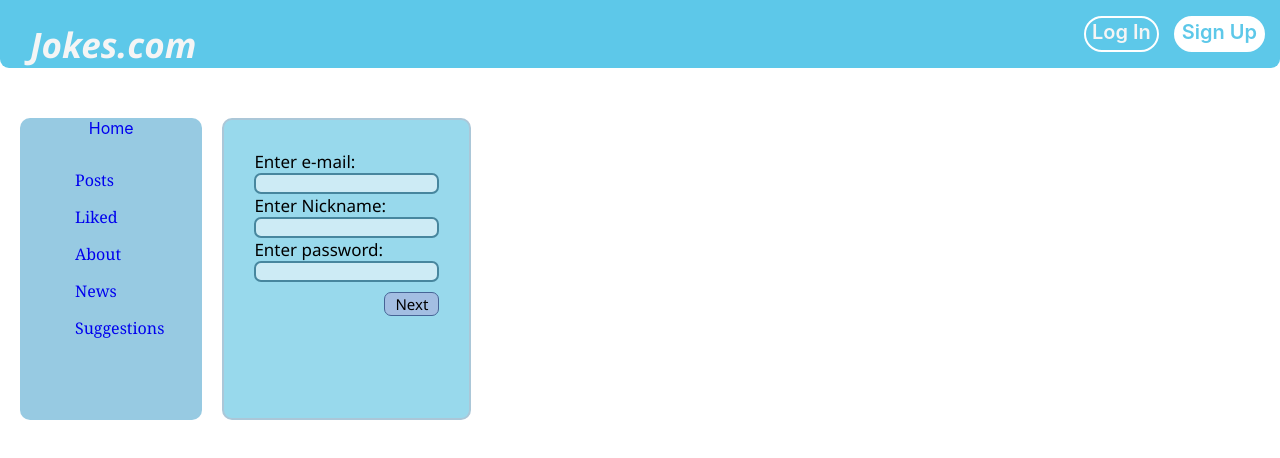
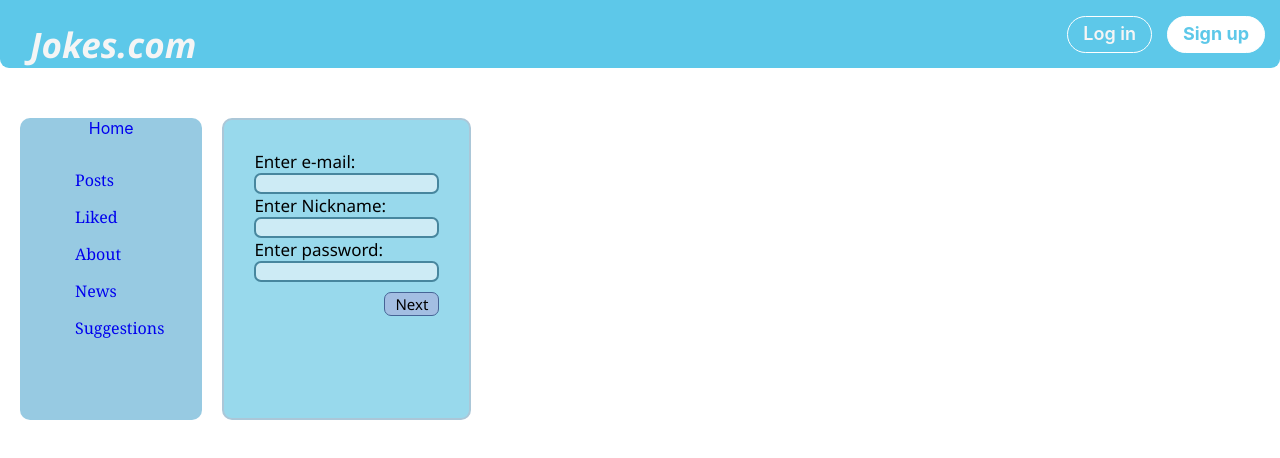
Before and after one commit to SergeyTsukanov/anekdot_site, a React (Create React App) app in the folder client/: page /signup in a window 1280 px wide. Shown: the top 458 px of the page. Built offline with nearby package versions, Linux system fonts and the light colour scheme.

Commit message:
buttons reworked

```diff
--- a/client/src/Header/Header.jsx
+++ b/client/src/Header/Header.jsx
@@ -14,10 +14,10 @@
         </div>
         <div className={styles.button_container}>
           <a className={styles.button_log_in} href="#signin">
-            Log In
+            Log in
           </a>
           <a className={styles.button_sign_up} href="signup">
-            Sign Up
+            Sign up
           </a>
         </div>
       </div>
--- a/client/src/Header/Header.module.css
+++ b/client/src/Header/Header.module.css
@@ -33,14 +33,14 @@
 
 .button_log_in {
     float: right;
-    border: solid 2px white;
+    border: solid 1px white;
     border-radius: 25px;
     margin-right: 15px;
-    font-size: 20px;
-    padding-top: 2px;
-    padding-left: 6px;
-    padding-right: 6px;
-    padding-bottom: 6px;
+    font-size: 18px;
+    padding-top: 6px;
+    padding-left: 15px;
+    padding-right: 15px;
+    padding-bottom: 8px;
     text-decoration: none;
     color: whitesmoke;
     font-weight: 600;
@@ -48,17 +48,17 @@
 }
 .button_sign_up {
     float: right;
-    border: solid 2px white;
+    border: solid 1px white;
     border-radius: 25px;
     margin-right: 15px;
-    font-size: 20px;
-    padding-top: 2px;
-    padding-left: 6px;
-    padding-right: 6px;
-    padding-bottom: 6px;
+    font-size: 18px;
+    padding-top: 6px;
+    padding-left: 15px;
+    padding-right: 15px;
+    padding-bottom: 8px;
     text-decoration: none;
     color: rgb(93, 200, 233);
-    font-weight: 600;
+    font-weight: 700;
     background-color:white;
 }
 .button_log_in:hover{
@@ -66,5 +66,5 @@
 }
 .button_sign_up:hover{
     background-color:rgb(243, 243, 243);
-    border: solid 2px rgb(243, 243, 243);
+    border: solid 1px rgb(243, 243, 243);
 }
--- a/package.json
+++ b/package.json
@@ -14,7 +14,7 @@
   "dependencies": {
     "concurrently": "^5.3.0",
     "express": "^4.17.1",
-    "mongoose": "^5.11.15",
+    "mongoose": "^5.11.17",
     "nodemon": "^2.0.7"
   }
 }
```
Also changed, not shown: client/src/RegForm/RegForm.jsx (+1 -17 lines), 1 other file (tests, documents, lock files or other folders).
